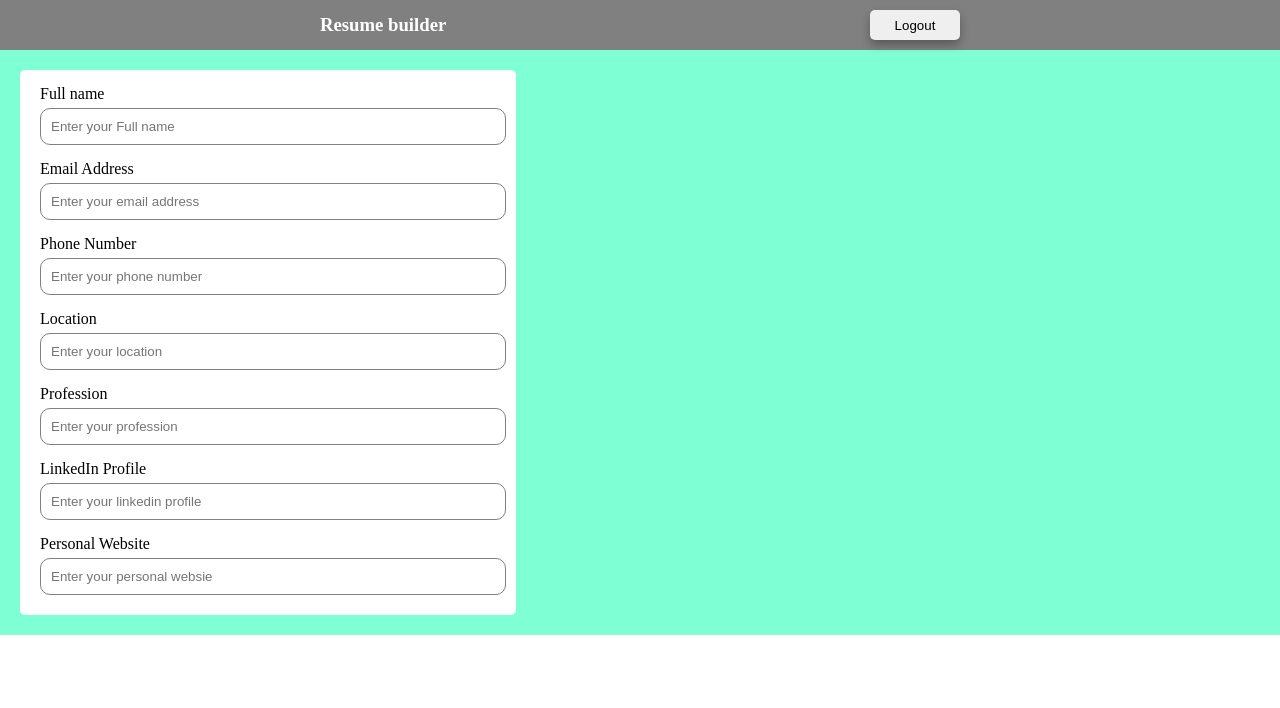
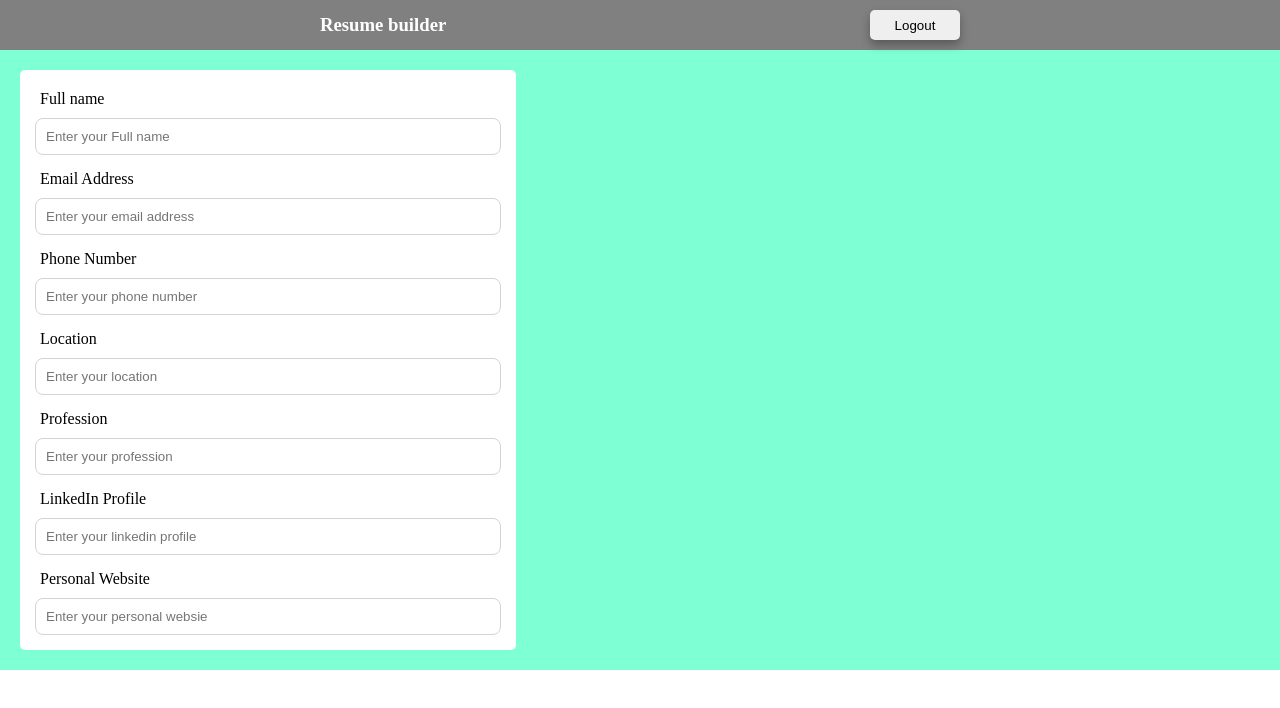
Before and after one commit to Kiran9991/Resume-builder, a React (Vite) app: page / in a window 1280 px wide. Shown: the top 708 px of the page. Built offline with nearby package versions, Linux system fonts and the light colour scheme.

Commit message:
learn css properties for input focus

```diff
--- a/src/pages/ResumeForm.module.css
+++ b/src/pages/ResumeForm.module.css
@@ -24,25 +24,31 @@
 
 .formInput {
     padding: 5px;
-    /* width: 100%; */
-    /* display: flex;
+    box-sizing: border-box;
+    display: flex;
+    flex-direction: column;
     gap: 5px;
-    justify-content: center;
-    align-items: center; */
 }
 
 .formInput label {
     padding: 5px;
+    box-sizing: border-box;
 }
 
 .formInput input {
     box-sizing: border-box;
     border: none;
-    border-radius: 10px;
+    border-radius: 0.5rem;
     padding: 10px;
-    margin: 5px;
     width: 100%;
-    border: 0.01px solid grey;
+    border: 1px solid #d1d5db;
+    transition: 0.3s ease;
+    outline: none;
+}
+
+.formInput input:focus {
+    border-color: #3b82f6;
+    box-shadow: 0 0 0 2px #3b82f6;
 }
 
 @media (max-width: 768px) {
```
